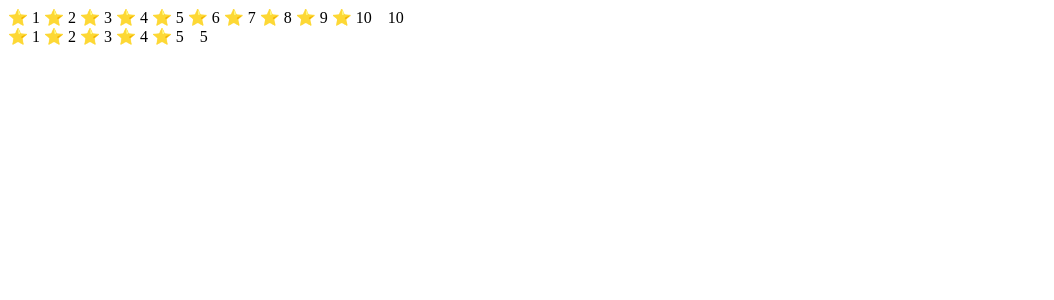
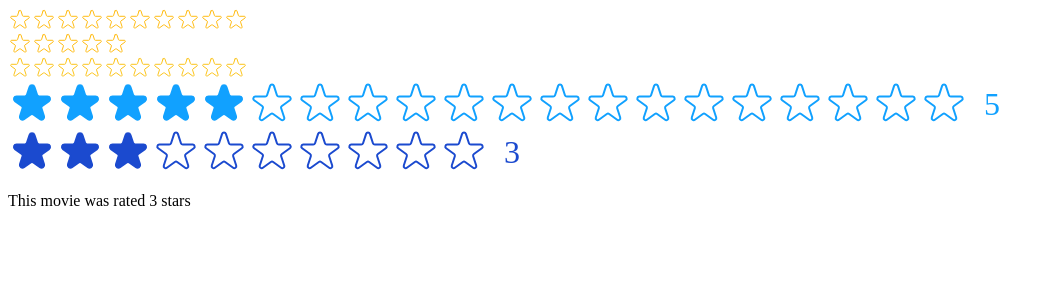
Before and after one commit to uditrajmr3/react-usepopcorn, a React (Create React App) app: page / in a window 1280 px wide. Shown: the top 300 px of the page, without its empty margins (0-1054 px from the left). Built offline with nearby package versions, Linux system fonts and the light colour scheme.

Commit message:
--updated: star component

```diff
--- /dev/null
+++ b/src/Components/StarRating/Star.js
@@ -0,0 +1,57 @@
+export default function Star({
+  color,
+  size,
+  onClickHandler,
+  isFilled,
+  onHoverIn,
+  onHoverOut,
+}) {
+  const starStyle = {
+    width: `${size}px`,
+    height: `${size}px`,
+  };
+
+  return (
+    <span
+      style={starStyle}
+      role="button"
+      className="star"
+      onClick={onClickHandler}
+      onMouseEnter={onHoverIn}
+      onMouseLeave={onHoverOut}
+    >
+      {isFilled ? <FilledStar color={color} /> : <EmptyStar color={color} />}
+    </span>
+  );
+}
+
+function FilledStar({ color }) {
+  return (
+    <svg
+      xmlns="http://www.w3.org/2000/svg"
+      viewBox="0 0 20 20"
+      fill={color}
+      stroke={color}
+    >
+      <path d="M9.049 2.927c.3-.921 1.603-.921 1.902 0l1.07 3.292a1 1 0 00.95.69h3.462c.969 0 1.371 1.24.588 1.81l-2.8 2.034a1 1 0 00-.364 1.118l1.07 3.292c.3.921-.755 1.688-1.54 1.118l-2.8-2.034a1 1 0 00-1.175 0l-2.8 2.034c-.784.57-1.838-.197-1.539-1.118l1.07-3.292a1 1 0 00-.364-1.118L2.98 8.72c-.783-.57-.38-1.81.588-1.81h3.461a1 1 0 00.951-.69l1.07-3.292z" />
+    </svg>
+  );
+}
+
+function EmptyStar({ color }) {
+  return (
+    <svg
+      xmlns="http://www.w3.org/2000/svg"
+      fill="none"
+      viewBox="0 0 24 24"
+      stroke={color}
+    >
+      <path
+        strokeLinecap="round"
+        strokeLinejoin="round"
+        strokeWidth="{2}"
+        d="M11.049 2.927c.3-.921 1.603-.921 1.902 0l1.519 4.674a1 1 0 00.95.69h4.915c.969 0 1.371 1.24.588 1.81l-3.976 2.888a1 1 0 00-.363 1.118l1.518 4.674c.3.922-.755 1.688-1.538 1.118l-3.976-2.888a1 1 0 00-1.176 0l-3.976 2.888c-.783.57-1.838-.197-1.538-1.118l1.518-4.674a1 1 0 00-.363-1.118l-3.976-2.888c-.784-.57-.38-1.81.588-1.81h4.914a1 1 0 00.951-.69l1.519-4.674z"
+      />
+    </svg>
+  );
+}
--- a/src/Components/StarRating/StarRating.css
+++ b/src/Components/StarRating/StarRating.css
@@ -6,10 +6,14 @@
 
 .stars {
   display: flex;
-  gap: 4px;
 }
 
 .rating-value {
   line-height: 1;
   margin: 0;
 }
+
+.star {
+  display: block;
+  cursor: pointer;
+}
--- a/src/Components/StarRating/StarRating.js
+++ b/src/Components/StarRating/StarRating.js
@@ -1,16 +1,58 @@
+import { useState } from "react";
 import "./StarRating.css";
+import Star from "./Star";
 
-export default function StarRating({ ratingOf = 10 }) {
+export default function StarRating({
+  ratingOf = 10,
+  color = "#ffbc12",
+  size = 48,
+  className = "",
+  messages = [],
+  defaultRating = 0,
+  onSetRating = () => {},
+}) {
+  const [rating, setRating] = useState(defaultRating);
+  const [tempRating, setTempRating] = useState(0);
+
+  function updateRating(newRating) {
+    setRating(newRating);
+    onSetRating(newRating);
+  }
+  function updateTempRating(newRating) {
+    setTempRating(newRating);
+  }
+
+  function updateRatingValue() {
+    if (messages.length === ratingOf) {
+      const index = tempRating ? tempRating - 1 : rating - 1;
+      return messages[index];
+    }
+    return tempRating || rating || "";
+  }
+
   const stars = Array.from({ length: ratingOf }, (_, index) => (
-    <span key={index} className="star">
-      ⭐ {index + 1}
-    </span>
+    <Star
+      key={index}
+      color={color}
+      size={size}
+      onClickHandler={() => updateRating(index + 1)}
+      isFilled={tempRating ? tempRating >= index + 1 : rating >= index + 1}
+      onHoverIn={() => updateTempRating(index + 1)}
+      onHoverOut={() => updateTempRating(0)}
+    />
   ));
 
+  const ratingValueStyle = {
+    color,
+    fontSize: `${size / 1.5}px`,
+  };
+
   return (
-    <div className="rating">
+    <div className={`rating ${className}`}>
       <div className="stars">{stars}</div>
-      <p className="rating-value">{ratingOf}</p>
+      <p style={ratingValueStyle} className="rating-value">
+        {updateRatingValue()}
+      </p>
     </div>
   );
 }
--- a/src/index.js
+++ b/src/index.js
@@ -1,13 +1,36 @@
-import React from "react";
+import React, { useState } from "react";
 import ReactDOM from "react-dom/client";
 // import "./index.css";
 // import App from "./App";
 import StarRating from "./Components/StarRating/StarRating";
 
-const root = ReactDOM.createRoot(document.getElementById("root"));
+const rootElement = document.getElementById("root");
+const root = ReactDOM.createRoot(rootElement);
+
+const messages = ["Terrible", "Bad", "Okay", "Good", "Amazing"];
+
+function MyRating() {
+  const [rating, setRating] = useState(3);
+
+  return (
+    <div>
+      <StarRating
+        ratingOf={10}
+        color="#1b4acf"
+        defaultRating={rating}
+        onSetRating={setRating}
+      />
+      <p>This movie was rated {rating} stars</p>
+    </div>
+  );
+}
+
 root.render(
   <React.StrictMode>
-    <StarRating />
-    <StarRating ratingOf={5} />
+    <StarRating size={24} />
+    <StarRating size={24} ratingOf={5} messages={messages} />
+    <StarRating color="#fcc419" size={24} />
+    <StarRating ratingOf={20} color="#11a1ff" defaultRating={5} />
+    <MyRating />
   </React.StrictMode>
 );
```
Also changed, not shown: src/index.css (+0 -33 lines).
